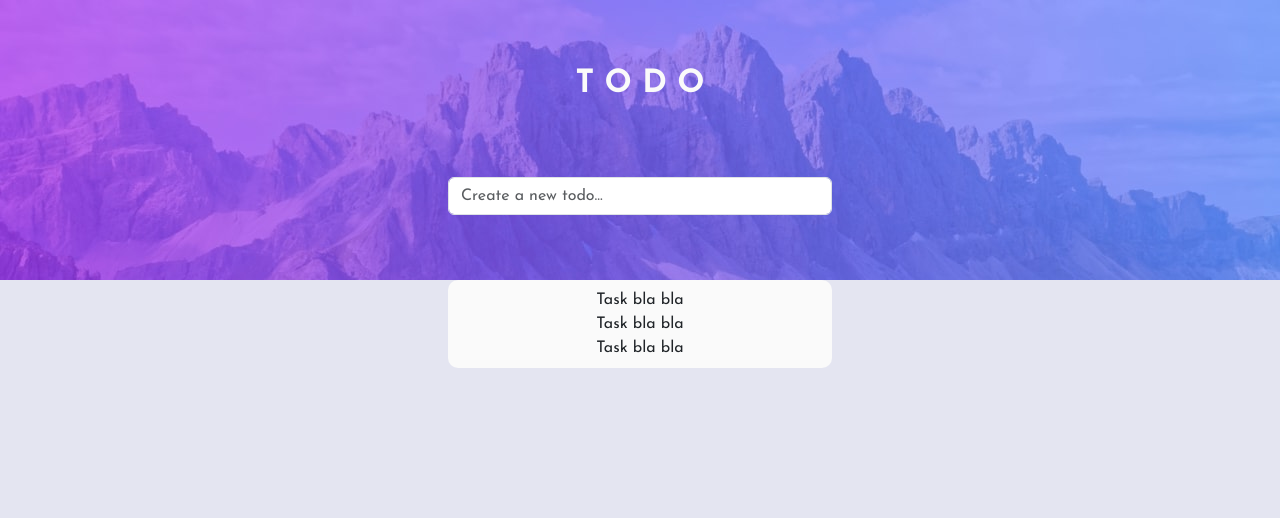
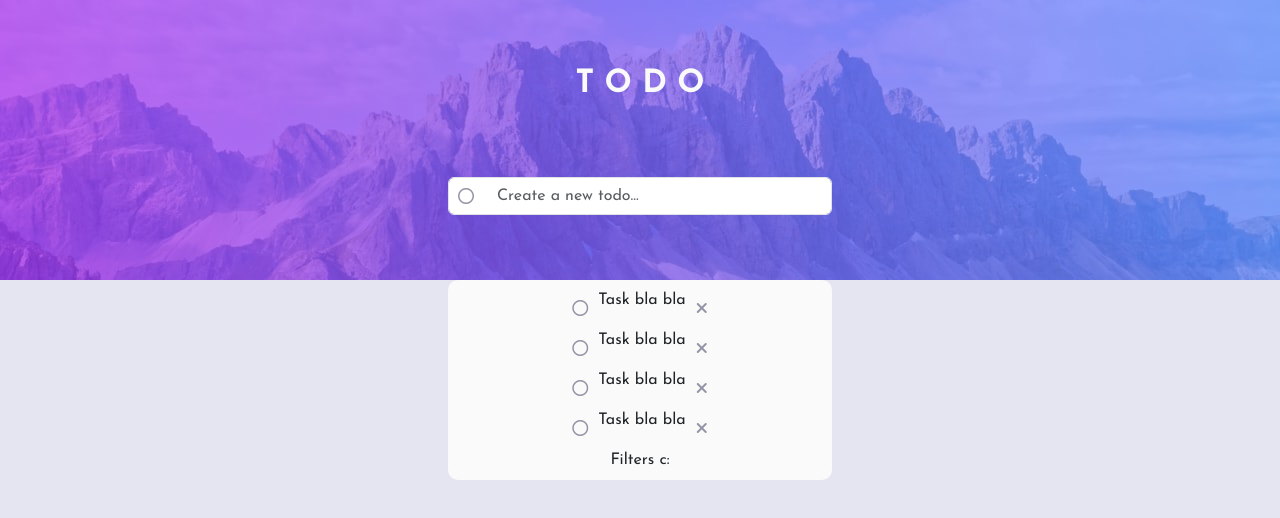
Before and after one commit to CaroBte/sprint-6-todo, a React (Create React App) app: page / in a window 1280 px wide. Shown: the top 518 px of the page. Built offline with nearby package versions, Linux system fonts and the light colour scheme.

Commit message:
layout components

```diff
--- a/src/App.js
+++ b/src/App.js
@@ -1,5 +1,7 @@
+import Filters from "./components/Filters/Filters";
 import Input from "./components/Input/Input";
 import Task from "./components/Task/Task";
+import TaskList from "./components/TaskList/TaskList";
 import Title from "./components/Title/Title";
 
 function App() {
@@ -11,9 +13,13 @@ function App() {
         <Input />
       </div>
       <div className="task-container d-flex flex-column align-items-center py-2">
-        <Task />
-        <Task />
-        <Task />
+        <TaskList>
+          <Task />
+          <Task />
+          <Task />
+          <Task />
+        </TaskList>
+        <Filters />
       </div>
 
     </>
--- /dev/null
+++ b/src/components/Filters/Filters.jsx
@@ -0,0 +1,9 @@
+import React from 'react'
+
+const Filters = () => {
+    return (
+        <div>Filters c: </div>
+    )
+}
+
+export default Filters
--- a/src/components/Input/Input.jsx
+++ b/src/components/Input/Input.jsx
@@ -2,11 +2,10 @@ import React from 'react'
 
 const Input = () => {
     return (
-        <>
-            <form style={{ width: '30%' }}>
-                <input className='form-control' placeholder='Create a new todo...' required />
-            </form>
-        </>
+        <div className='d-flex align-items-center' style={{ width: '30%' }}>
+            <i className='fa-regular fa-circle position-absolute'></i>
+            <input type='text' className='form-control px-5' placeholder='Create a new todo...' required />
+        </div>
     )
 }
 
--- a/src/components/Task/Task.jsx
+++ b/src/components/Task/Task.jsx
@@ -2,8 +2,12 @@ import React from 'react'
 
 const Task = () => {
     return (
-        <div className='d-flex task'>
-            <p className='card-text'>Task bla bla</p>
+        <div className='d-flex align-items-center justify-content-between task'>
+            <div className="d-flex align-items-center justify-content-between">
+                <span><i className='fa-regular fa-circle'></i></span>
+                <p className='task-text'>Task bla bla</p>
+                <span><i class="fa-solid fa-xmark"></i></span>
+            </div>
         </div >
     )
 }
--- /dev/null
+++ b/src/components/TaskList/TaskList.jsx
@@ -0,0 +1,13 @@
+import React from 'react'
+import Task from '../Task/Task'
+
+const TaskList = ({ children }) => {
+    return (
+        <>
+            {children}
+        </>
+
+    )
+}
+
+export default TaskList
--- a/src/components/Title/Title.jsx
+++ b/src/components/Title/Title.jsx
@@ -2,9 +2,7 @@ import React from 'react'
 
 const Title = () => {
     return (
-        <div className='d-flex' >
-            <h2 style={{ fontWeight: '700' }}>T O D O</h2>
-        </div>
+        <h2 style={{ fontWeight: '700' }}>T O D O</h2>
     )
 }
 
--- a/src/styles/index.css
+++ b/src/styles/index.css
@@ -30,3 +30,8 @@ body {
     margin: auto;
     border-radius: 10px;
 }
+
+i {
+    color: var(--Dark-Grayish-Blue);
+    padding: 10px;
+}
```
